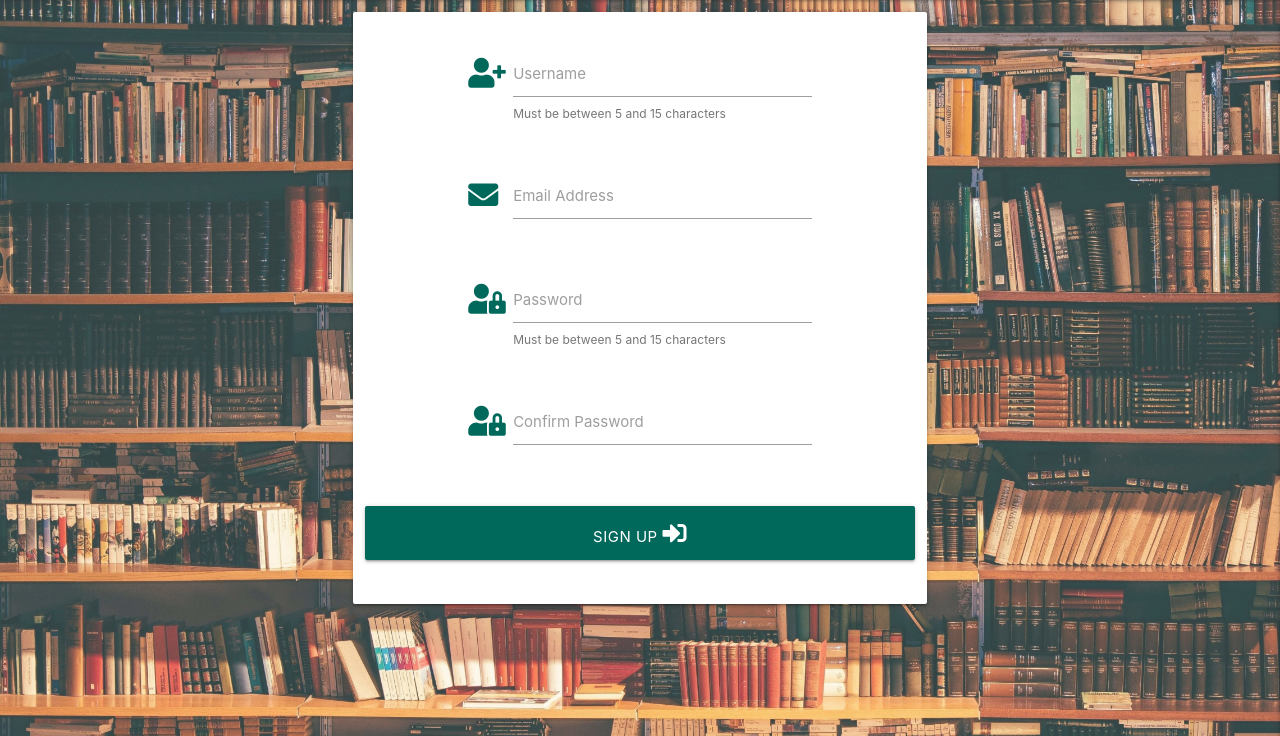
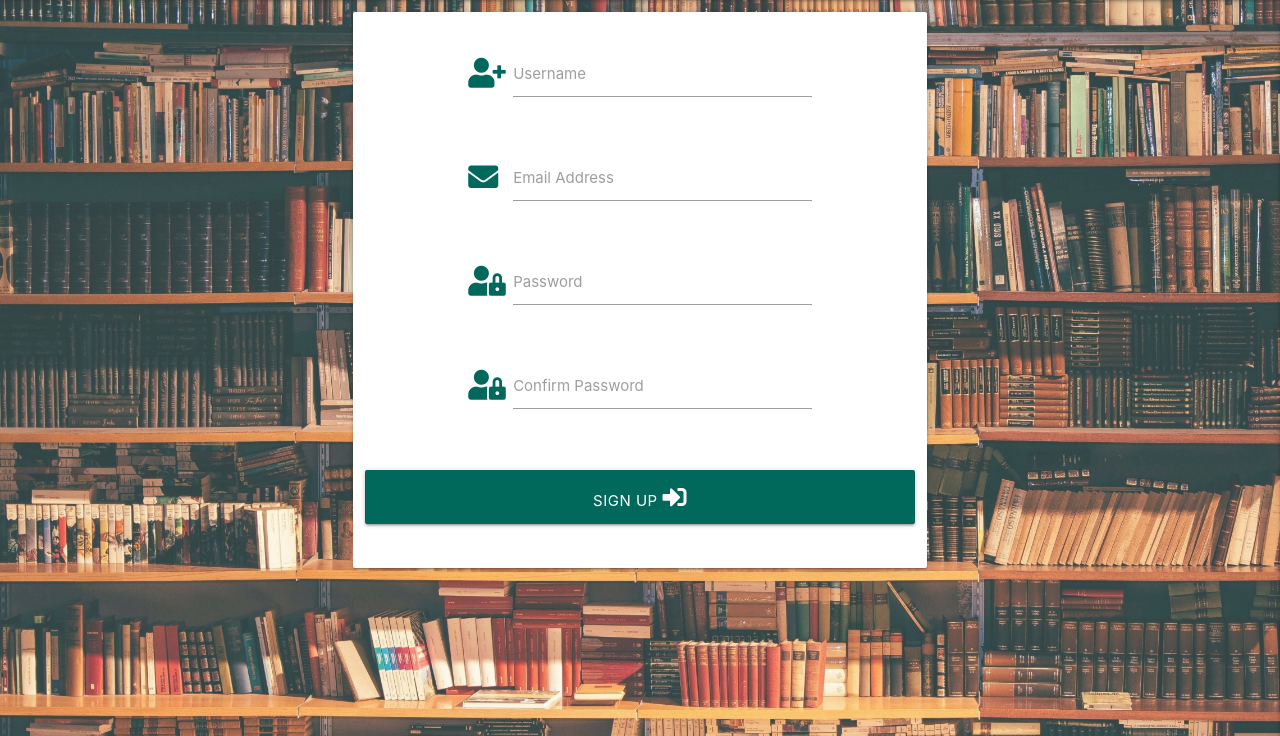
Before and after one commit to RobKnowles248/book-club, a Flask app: page /signup in a window 1280 px wide. Shown: the part 64-800 px from the top of the page. Run offline with Flask 2, Linux system fonts and the light colour scheme; some libraries are stand-ins or nearby versions.

```diff
--- a/templates/signup.html
+++ b/templates/signup.html
@@ -11,7 +11,6 @@
                         <input id="username" name="username" type="text" minlength="5"
                             maxlength="15" class="validate" required>
                         <label for="username">Username</label>
-                        <span class="helper-text">Must be between 5 and 15 characters</span>
                     </div>
                 </div>
                 <!-- email address -->
@@ -29,7 +28,6 @@
                         <input id="password" name="password" type="password" minlength="5"
                             maxlength="15" class="validate" required>
                         <label for="password">Password</label>
-                        <span class="helper-text">Must be between 5 and 15 characters</span>
                     </div>
                 </div>
                 <!-- confirm password -->
```
Also changed, not shown: README.md, static/images/testing/incorrect-email.png (added), static/images/testing/no-confirm.png (added), static/images/testing/no-email.png (added), static/images/testing/no-password.png (added), static/images/testing/no-username.png (added), static/images/testing/password-too-short.png (added), static/images/testing/passwords-not-match.png (added), static/images/testing/username-exists.png (added), static/images/testing/username-too-short.png (added).
